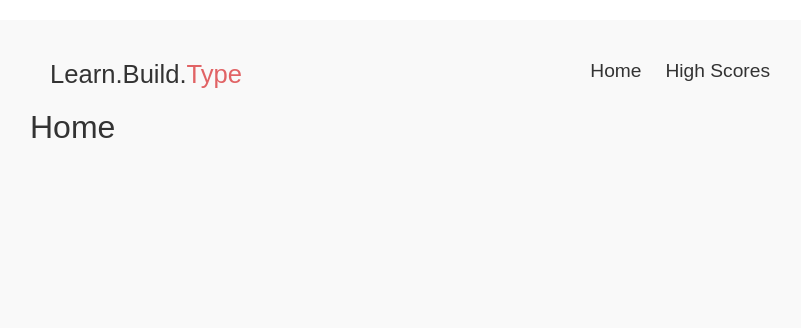
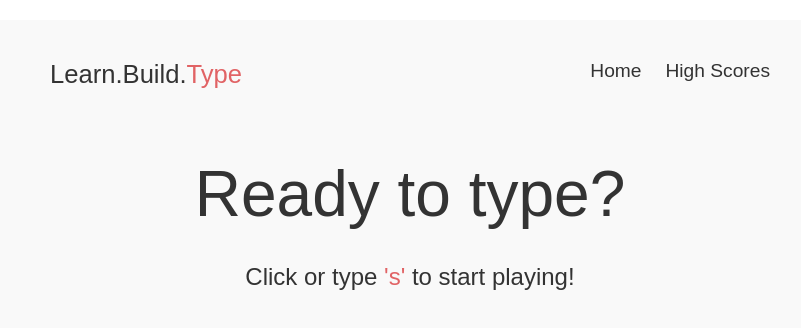
Before and after one commit to pahwaraghav/React-and-Serveless-full-stack, a React (Create React App) app: page / in a window 1280 px wide. Shown: the top 328 px of the page, without its empty margins (230-1031 px from the left). Built offline with nearby package versions, Linux system fonts and the light colour scheme.

Commit message:
Styled Home Page

```diff
--- a/src/pages/Home.js
+++ b/src/pages/Home.js
@@ -1,11 +1,16 @@
-import React from 'react';
+import React from "react";
+import CTA from "../styled/CTA";
+import { Accent, StyledTitle } from "../styled/Common";
 
-export default function Home(){
-    return(
-        <div>
-            <h1>
-                Home
-            </h1>
-        </div>
-    )
+export default function Home() {
+  return (
+    <div>
+      <h1>
+        <StyledTitle>Ready to type?</StyledTitle>
+        <CTA to="/game">
+          Click or type <Accent>'s'</Accent> to start playing!
+        </CTA>
+      </h1>
+    </div>
+  );
 }
--- /dev/null
+++ b/src/styled/CTA.js
@@ -0,0 +1,13 @@
+import styled from "styled-components";
+import { Link } from "react-router-dom";
+
+export default styled(Link)`
+  font-size: 1.5rem;
+  text-align: center;
+  display: block;
+  text-decoration: none;
+
+  &:hover {
+    text-decoration: underline;
+  }
+`;
--- a/src/styled/Common.js
+++ b/src/styled/Common.js
@@ -3,3 +3,10 @@ import styled from "styled-components";
 export const Accent = styled.span`
   color: #e16365;
 `;
+
+export const StyledTitle = styled.h1`
+  font-size: 4rem;
+  text-align: center;
+  margin-bottom: 2rem;
+  margin-top: 3rem;
+`;
```
Also changed, not shown: 1 other file (tests, documents, lock files or other folders).
